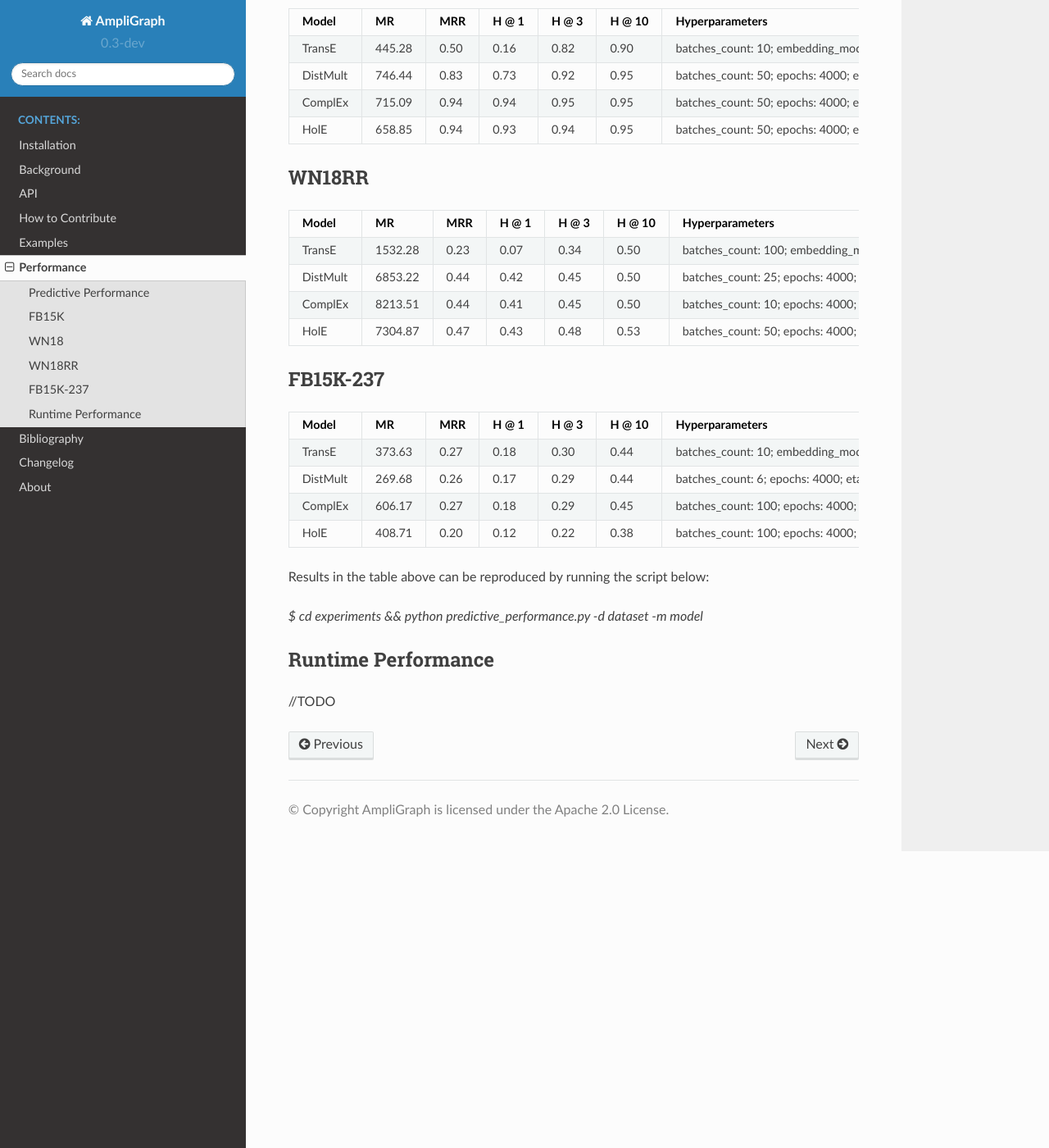
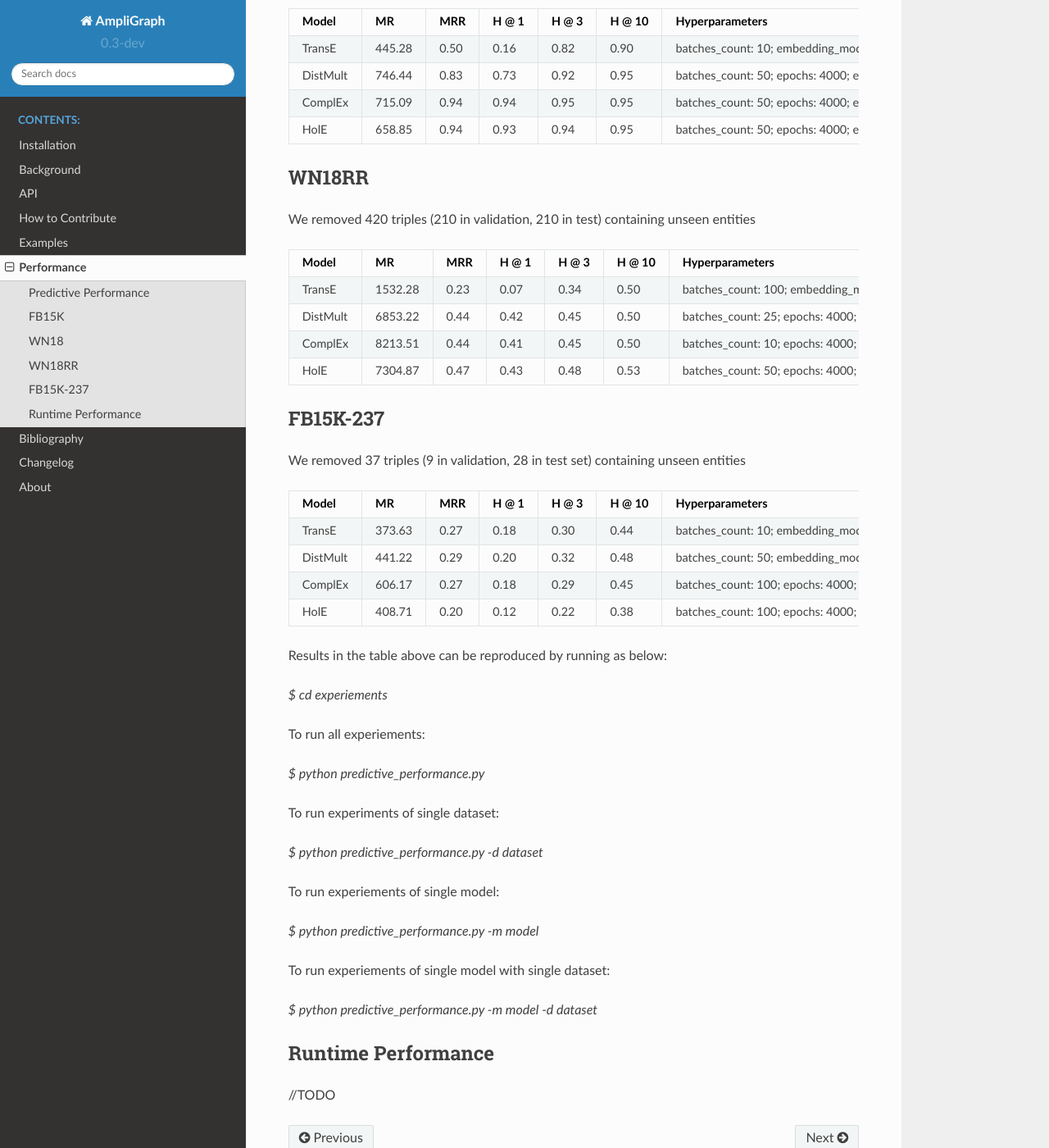
Before and after one commit to Accenture/AmpliGraph, a Sphinx documentation site: the page built from docs/experiments.rst, in a window 1280 px wide and 1400 px high, scrolled down 580 px. Shown: the whole window at 82% size. Built offline with Sphinx 7.4.7 and the Read the Docs theme 2.0.0, drawn with Linux system fonts in a browser that asks for light colours; the version number is read from the project's files by our own code.

Commit message:
update exp result and docs

```diff
--- a/docs/experiments.rst
+++ b/docs/experiments.rst
@@ -136,6 +136,8 @@ WN18
 WN18RR
 ------
 
+We removed 420 triples (210 in validation, 210 in test) containing unseen entities
+
 ========== ========= ====== ====== ====== ====== ========================
   Model       MR      MRR   H @ 1  H @ 3  H @ 10      Hyperparameters
 ========== ========= ====== ====== ====== ====== ========================
@@ -197,6 +199,8 @@ TransE     1532.28   0.23   0.07   0.34   0.50    batches_count: 100;
 FB15K-237
 ---------
 
+We removed 37 triples (9 in validation, 28 in test set) containing unseen entities
+
 ========= ======== ====== ====== ====== ====== ==========================
   Model      MR     MRR    H @ 1 H @ 3  H @ 10      Hyperparameters
 ========= ======== ====== ====== ====== ====== ==========================
@@ -217,19 +221,22 @@ TransE     373.63   0.27   0.18   0.30   0.44    batches_count: 10;
                                                  lambda: 0.0001;
                                                  seed: 0
 
-DistMult   269.68   0.26   0.17   0.29   0.44    batches_count: 6;
+ DistMult   441.22   0.29   0.20   0.32   0.48   batches_count: 50;
+                                                 embedding_model_params:
+                                                 norm: 1;
                                                  epochs: 4000;
-                                                 eta: 20;
-                                                 k: 200;
+                                                 eta: 50;
+                                                 k: 400;
                                                  loss: self_adversarial;
                                                  loss_params:
+                                                 alpha: 1;
                                                  margin: 1;
                                                  optimizer: adam;
                                                  optimizer_params:
-                                                 lr: 0.0005;
+                                                 lr: 0.0001;
                                                  regularizer: L2;
                                                  regularizer_params:
-                                                 lambda: 0.0001;
+                                                 lambda: 1.0e-05;
                                                  seed: 0
 
 ComplEx   606.17   0.27   0.18   0.29   0.45    batches_count: 100;
@@ -258,9 +265,25 @@ ComplEx   606.17   0.27   0.18   0.29   0.45    batches_count: 100;
                                                 seed: 0
 ========= ======== ====== ====== ====== ====== ==========================
 
-Results in the table above can be reproduced by running the script below:
+Results in the table above can be reproduced by running as below:
 
-`$ cd experiments && python predictive_performance.py -d dataset -m model`
+`$ cd experiements`
+
+To run all experiements:
+
+`$ python predictive_performance.py`
+
+To run experiments of single dataset:
+
+`$ python predictive_performance.py -d dataset`
+
+To run experiements of single model:
+
+`$ python predictive_performance.py -m model`
+
+To run experiements of single model with single dataset:
+
+`$ python predictive_performance.py -m model -d dataset`
 
 
 Runtime Performance
```
Also changed, not shown: README.md (+1 -1 lines), 2 other files.
